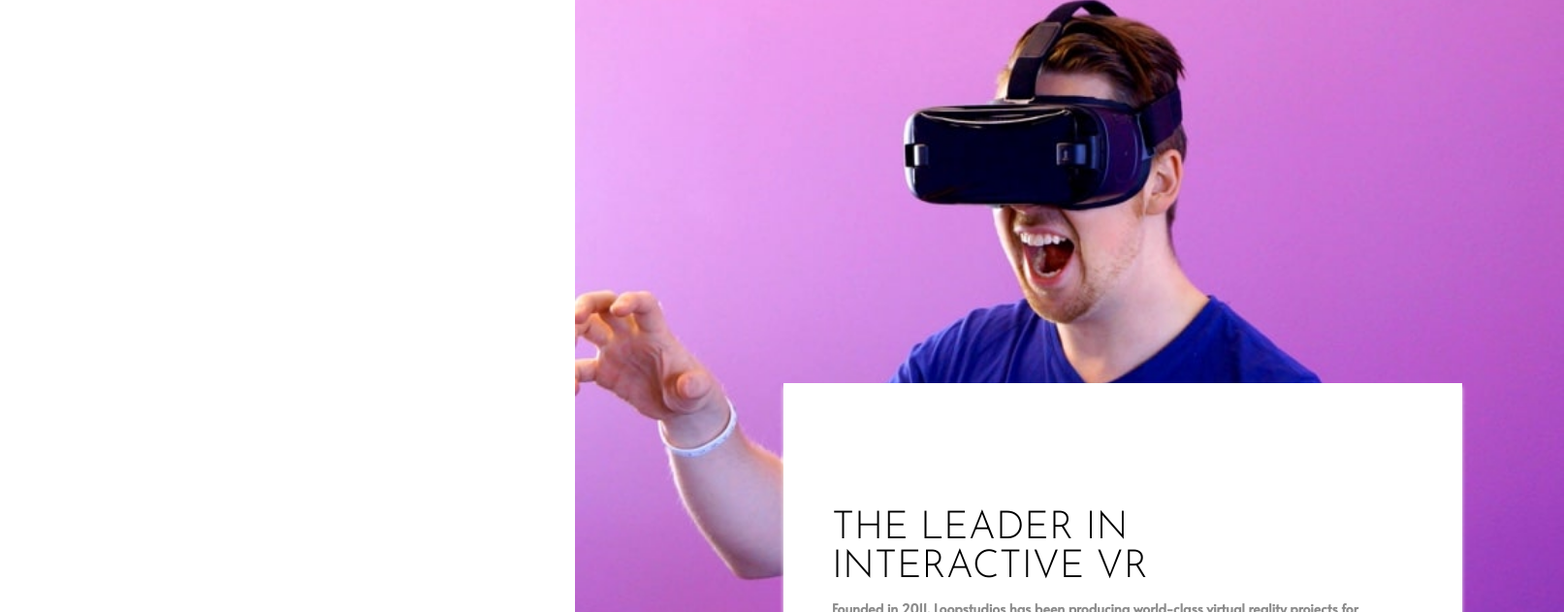
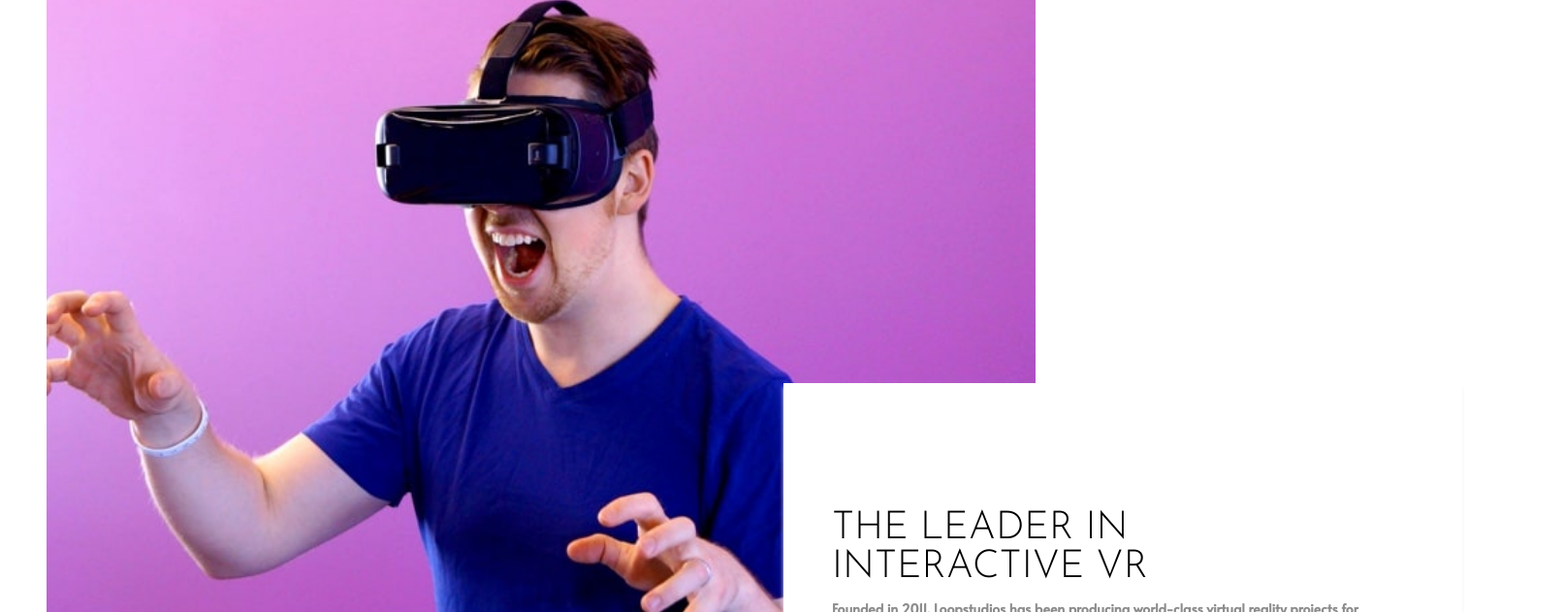
Before and after one commit to franklinscripts/logoStudios, a plain HTML site: page index.html in a window 1536 px wide. Shown: the part 565-1196 px from the top of the page at 97% size, 1613 px wide, since content can reach past the window. Drawn offline with Linux system fonts and the light colour scheme.

Commit message:
added some styles

```diff
--- a/css/styles.scss
+++ b/css/styles.scss
@@ -404,6 +404,8 @@ h1{
             margin-top: 5rem;
             position: relative;
             .first-img{
+                width: unset;
+                margin: unset;
                 img{
                     width:1020px ;
 
```
Also changed, not shown: css/styles.css, 1 other file.
